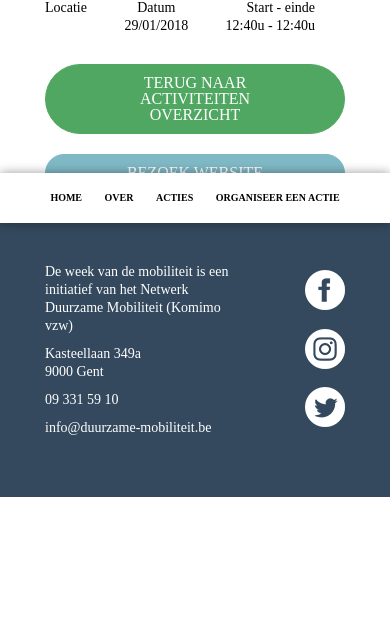
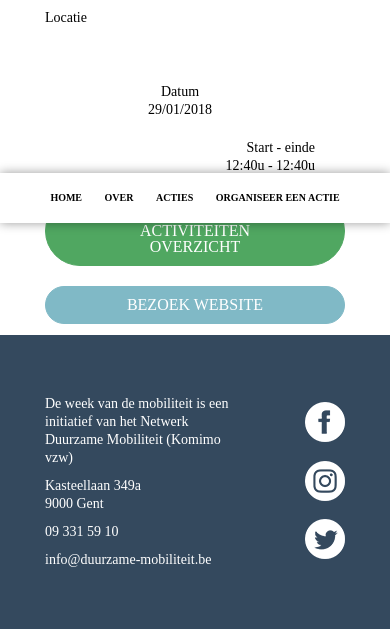
Before and after one commit to jarnethorrez/MOBI, a PHP site: page /?page=detail&e=1 in a window 390 px wide. Shown: the part 621-1250 px from the top of the page. Before the commit the page ends 1118 px from the top, so only its background shows below. Run offline with PHP 8.4, Linux system fonts and the light colour scheme; tables that the repository leaves empty or names only in its code hold one stand-in row (values such as "Sample post"); data that the repository does not hold is empty; some libraries are stand-ins or nearby versions.

Commit message:
Some css changes on detail page

```diff
--- a/src/css/style.css
+++ b/src/css/style.css
@@ -1030,6 +1030,14 @@ footer .social {
     width: 100%;
   }
 
+  .detail-grid .important-info {
+    flex-direction: column;
+  }
+
+  .detail-grid .important-info p {
+    margin: 1rem 0;
+  }
+
 }
 
 @media only screen and (max-width: 420px) {
--- a/src/view/detail/index.php
+++ b/src/view/detail/index.php
@@ -58,7 +58,7 @@
     $result = 'Datum<br />' . $startDate->format('d/m/Y');
 
     if ($endDate->format('d') > $startDate->format('d')) {
-      $result .= '<br /> t.e.m.' . $endDate->format('d/m/Y');
+      $result .= '<br /> t.e.m. ' . $endDate->format('d/m/Y');
     }
 
     echo $result;
```
